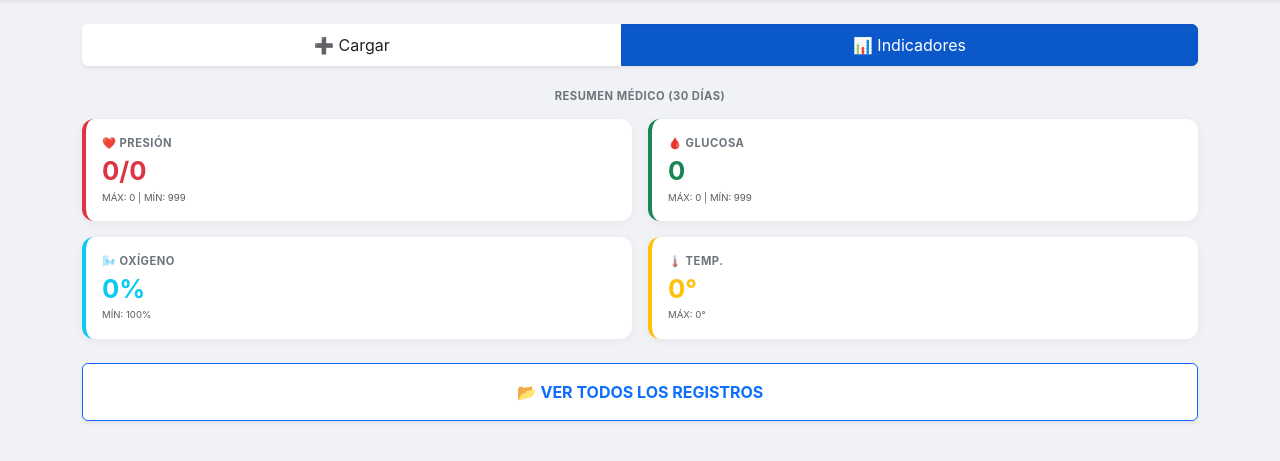
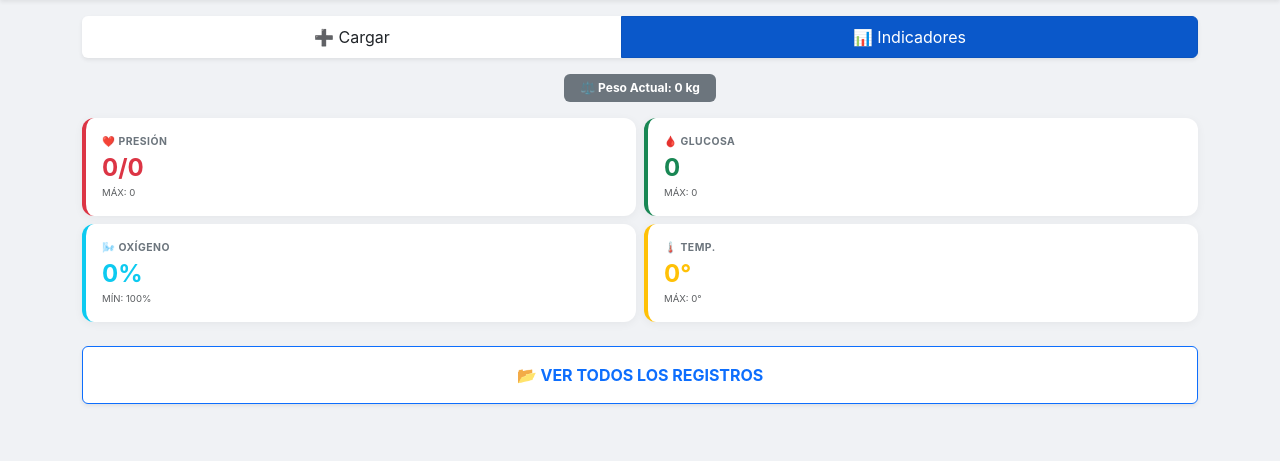
Before and after one commit to Pastormerlo/control-drenaje, a Flask app: page /ver in a window 1280 px wide. Shown: the part 56-517 px from the top of the page. Run offline with Flask 3, Linux system fonts and the light colour scheme; a user stored in the database is signed in; data that the repository does not hold is empty; some libraries are stand-ins or nearby versions.

Commit message:
Add files via upload

```diff
--- a/templates/index.html
+++ b/templates/index.html
@@ -8,8 +8,8 @@
     <style>
         body { background-color: #f0f2f5; font-family: -apple-system, sans-serif; }
         .card { border-radius: 12px; border: none; box-shadow: 0 2px 10px rgba(0,0,0,0.05); }
-        .stat-val { font-size: 1.6rem; font-weight: bold; }
-        .stat-label { font-size: 0.7rem; text-transform: uppercase; color: #6c757d; font-weight: 700; letter-spacing: 0.5px; }
+        .stat-val { font-size: 1.5rem; font-weight: bold; }
+        .stat-label { font-size: 0.65rem; text-transform: uppercase; color: #6c757d; font-weight: 700; letter-spacing: 0.5px; }
         .badge-alert { background-color: #ffe5e5; color: #d90429; font-weight: bold; font-size: 0.65rem; }
         .seccion-oculta { display: none; }
         .nav-link-custom { color: white; text-decoration: none; font-size: 0.9rem; font-weight: 500; }
@@ -17,7 +17,7 @@
 </head>
 <body>
 
-<nav class="navbar navbar-dark bg-primary mb-4 shadow-sm">
+<nav class="navbar navbar-dark bg-primary mb-3 shadow-sm">
     <div class="container">
         <span class="navbar-brand fw-bold">Mauro Salud</span>
         <div>
@@ -28,23 +28,24 @@
 </nav>
 
 <div class="container pb-5">
-    <div class="btn-group w-100 mb-4 shadow-sm bg-white rounded">
+    <div class="btn-group w-100 mb-3 shadow-sm bg-white rounded">
         <a href="{{ url_for('cargar_registro') }}" class="btn btn-white py-2 {% if modo=='cargar' %}active btn-primary text-white{% endif %}">➕ Cargar</a>
         <a href="{{ url_for('ver_registros') }}" class="btn btn-white py-2 {% if modo=='ver' %}active btn-primary text-white{% endif %}">📊 Indicadores</a>
     </div>
 
     {% if modo == 'perfil' %}
     <div class="card p-4">
-        <h5 class="mb-4 fw-bold text-primary">Mi Ficha Individual</h5>
+        <h5 class="mb-3 fw-bold text-primary">Mi Ficha Médica</h5>
         {% with msgs = get_flashed_messages() %}{% if msgs %}<div class="alert alert-success small">{{msgs[0]}}</div>{% endif %}{% endwith %}
         <form action="{{ url_for('editar_perfil') }}" method="POST">
             <div class="row g-3">
-                <div class="col-12"><label class="small fw-bold">Nombre y Apellido</label><input type="text" name="nombre" class="form-control" value="{{perfil.nombre_apellido or ''}}" required></div>
+                <div class="col-12"><label class="small fw-bold">Nombre Completo</label><input type="text" name="nombre" class="form-control" value="{{perfil.nombre_apellido or ''}}" required></div>
                 <div class="col-6"><label class="small fw-bold">Edad</label><input type="number" name="edad" class="form-control" value="{{perfil.edad or ''}}"></div>
                 <div class="col-6"><label class="small fw-bold">Sexo</label><select name="sexo" class="form-select"><option value="M" {% if perfil.sexo=='M' %}selected{% endif %}>M</option><option value="F" {% if perfil.sexo=='F' %}selected{% endif %}>F</option></select></div>
+                <div class="col-12"><label class="small fw-bold text-danger">Peso Actual (kg)</label><input type="number" step="0.1" name="weight" class="form-control border-danger" name="peso" value="{{perfil.peso or ''}}" placeholder="0.0"></div>
                 <div class="col-12"><label class="small fw-bold">Obra Social</label><input type="text" name="obra_social" class="form-control" value="{{perfil.obra_social or ''}}"></div>
-                <div class="col-12"><label class="small fw-bold">Médico</label><input type="text" name="medico" class="form-control" value="{{perfil.nombre_medico or ''}}"></div>
-                <button type="submit" class="btn btn-success w-100 p-3 fw-bold">ACTUALIZAR DATOS</button>
+                <div class="col-12"><label class="small fw-bold">Médico de Cabecera</label><input type="text" name="medico" class="form-control" value="{{perfil.nombre_medico or ''}}"></div>
+                <button type="submit" class="btn btn-success w-100 p-3 fw-bold mt-2">ACTUALIZAR FICHA</button>
             </div>
         </form>
     </div>
@@ -52,17 +53,17 @@
 
     {% if modo == 'cargar' %}
     <div class="card p-4">
-        <h5 class="mb-4 fw-bold text-primary">Nuevo Registro</h5>
+        <h5 class="mb-3 fw-bold text-primary">Nuevo Registro</h5>
         {% if success %}<div class="alert alert-success small">{{ success }}</div>{% endif %}
         <form action="{{ url_for('cargar_registro') }}" method="POST">
             <div class="row g-3">
                 <div class="col-6"><label class="small fw-bold">Fecha</label><input type="date" name="fecha" class="form-control" id="f_input" required></div>
                 <div class="col-6"><label class="small fw-bold">Hora</label><input type="time" name="hora" class="form-control" id="h_input" required></div>
                 <div class="col-12">
-                    <select class="form-select form-select-lg fw-bold text-primary" id="tipo_registro" name="tipo_registro" onchange="mostrarCampos()">
+                    <select class="form-select form-select-lg fw-bold" id="tipo_registro" name="tipo_registro" onchange="mostrarCampos()">
                         <option value="presion">❤️ Presión y Pulso</option>
                         <option value="glucosa">🩸 Glucosa</option>
-                        <option value="oxigeno">🌬️ Saturación O₂</option>
+                        <option value="oxigeno">🌬️ Oxígeno</option>
                         <option value="temperatura">🌡️ Temperatura</option>
                         <option value="drenaje">💧 Drenaje</option>
                     </select>
@@ -76,11 +77,11 @@
                 <div id="campos_oxigeno" class="row g-2 mt-1 seccion-oculta"><div class="col-12"><input type="number" name="oxigeno" class="form-control" placeholder="Sat %"></div></div>
                 <div id="campos_temperatura" class="row g-2 mt-1 seccion-oculta"><div class="col-12"><input type="number" step="0.1" name="temperatura" class="form-control" placeholder="°C"></div></div>
                 <div id="campos_drenaje" class="row g-2 mt-1 seccion-oculta">
-                    <div class="col-6"><input type="number" step="0.1" name="cantidad_izq" class="form-control" placeholder="Izq (ml)"></div>
-                    <div class="col-6"><input type="number" step="0.1" name="cantidad_der" class="form-control" placeholder="Der (ml)"></div>
+                    <div class="col-6"><input type="number" step="0.1" name="cantidad_izq" class="form-control" placeholder="I (ml)"></div>
+                    <div class="col-6"><input type="number" step="0.1" name="cantidad_der" class="form-control" placeholder="D (ml)"></div>
                 </div>
                 <div class="col-12"><textarea name="observaciones" class="form-control" rows="2" placeholder="Notas..."></textarea></div>
-                <button type="submit" class="btn btn-primary w-100 p-3 fw-bold mt-2">GUARDAR DATOS</button>
+                <button type="submit" class="btn btn-primary w-100 p-3 fw-bold mt-2">GUARDAR</button>
             </div>
         </form>
     </div>
@@ -96,22 +97,22 @@
     {% endif %}
 
     {% if modo == 'ver' %}
-    <h6 class="stat-label mb-3 text-center">Resumen Médico (30 días)</h6>
-    <div class="row g-3 mb-4">
+    <div class="text-center mb-3">
+        <span class="badge bg-secondary px-3 py-2">⚖️ Peso Actual: {{stats.peso_actual}} kg</span>
+    </div>
+    <div class="row g-2 mb-4">
         <div class="col-6">
             <div class="card p-3 border-start border-danger border-4 h-100">
                 <div class="stat-label">❤️ Presión</div>
                 <div class="stat-val text-danger">{{stats.presion.prom_a}}/{{stats.presion.prom_b}}</div>
-                <div class="small text-muted" style="font-size: 0.6rem;">MÁX: {{stats.presion.max_a}} | MÍN: {{stats.presion.min_a}}</div>
-                {% if stats.presion.alertas > 0 %}<span class="badge badge-alert mt-2">{{stats.presion.alertas}} altas</span>{% endif %}
+                <div class="small text-muted" style="font-size: 0.6rem;">MÁX: {{stats.presion.max_a}}</div>
             </div>
         </div>
         <div class="col-6">
             <div class="card p-3 border-start border-success border-4 h-100">
                 <div class="stat-label">🩸 Glucosa</div>
                 <div class="stat-val text-success">{{stats.glucosa.prom}}</div>
-                <div class="small text-muted" style="font-size: 0.6rem;">MÁX: {{stats.glucosa.max}} | MÍN: {{stats.glucosa.min}}</div>
-                {% if stats.glucosa.alertas > 0 %}<span class="badge badge-alert mt-2">{{stats.glucosa.alertas}} alertas</span>{% endif %}
+                <div class="small text-muted" style="font-size: 0.6rem;">MÁX: {{stats.glucosa.max}}</div>
             </div>
         </div>
         <div class="col-6">
@@ -119,7 +120,6 @@
                 <div class="stat-label">🌬️ Oxígeno</div>
                 <div class="stat-val text-info">{{stats.oxigeno.prom}}%</div>
                 <div class="small text-muted" style="font-size: 0.6rem;">MÍN: {{stats.oxigeno.min}}%</div>
-                {% if stats.oxigeno.alertas > 0 %}<span class="badge badge-alert mt-2">{{stats.oxigeno.alertas}} bajas</span>{% endif %}
             </div>
         </div>
         <div class="col-6">
@@ -127,7 +127,6 @@
                 <div class="stat-label">🌡️ Temp.</div>
                 <div class="stat-val text-warning">{{stats.temp.prom}}°</div>
                 <div class="small text-muted" style="font-size: 0.6rem;">MÁX: {{stats.temp.max}}°</div>
-                {% if stats.temp.alertas > 0 %}<span class="badge badge-alert mt-2">{{stats.temp.alertas}} picos</span>{% endif %}
             </div>
         </div>
     </div>
```
